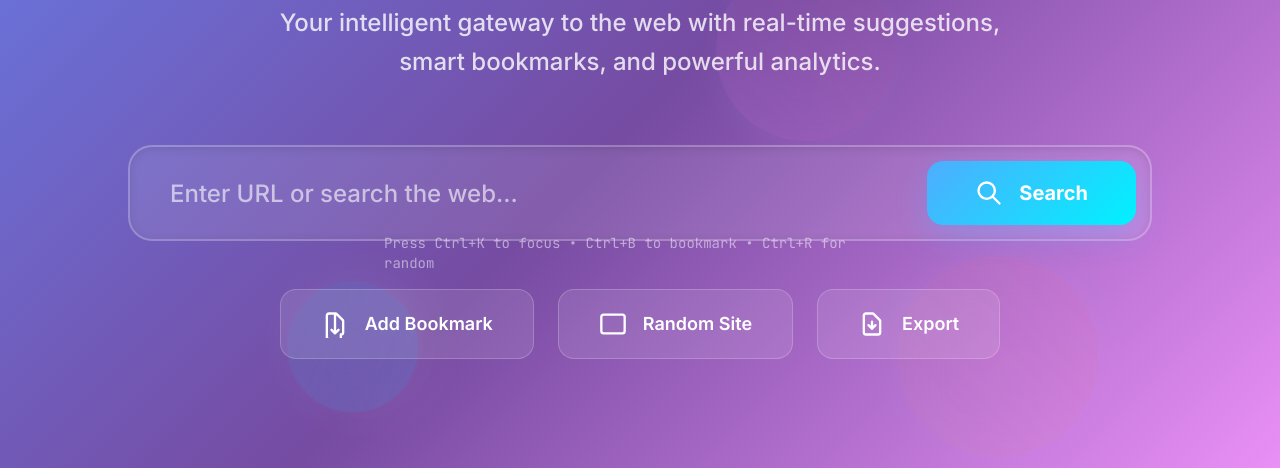
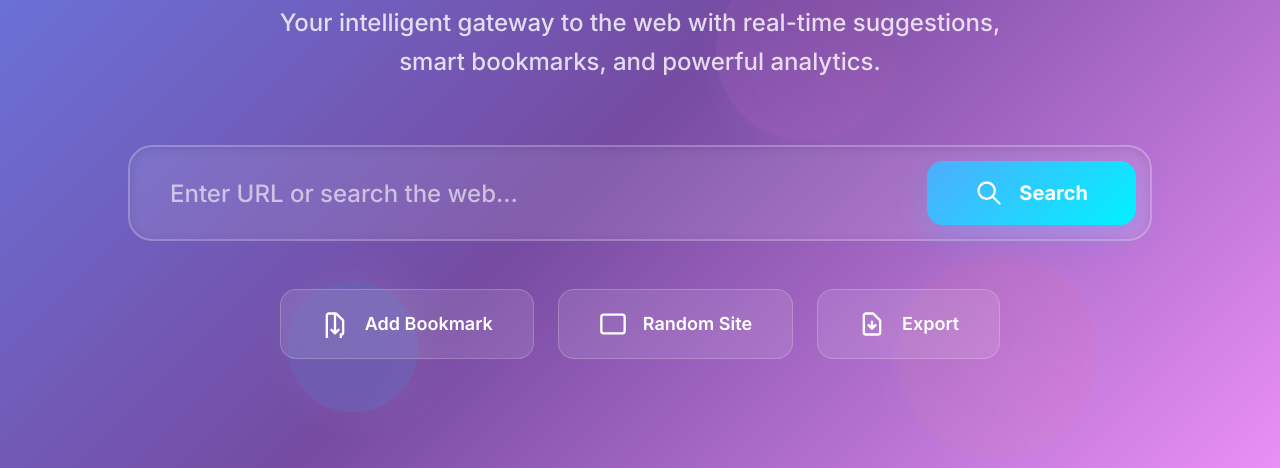
Before and after one commit to PoisonedTillDeath/placeholder.dev, a plain HTML site: page main.html in a window 1280 px wide. Shown: the part 279-747 px from the top of the page. Drawn offline with nearby package versions, Linux system fonts and the light colour scheme.

Commit message:
Update main.html

```diff
--- a/main.html
+++ b/main.html
@@ -555,9 +555,6 @@
                             </div>
                             <span class="search-text">Search</span>
                         </button>
-                    </div>
-                    <div class="absolute -bottom-8 left-1/2 transform -translate-x-1/2 text-sm text-white/50 mono">
-                        Press Ctrl+K to focus • Ctrl+B to bookmark • Ctrl+R for random
                     </div>
                 </div>
 
```
